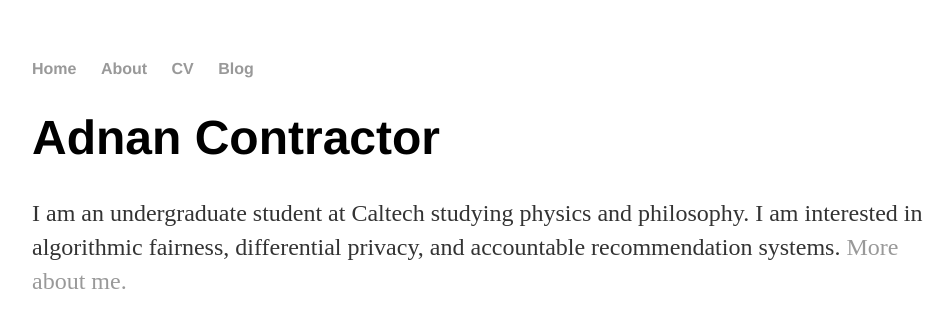
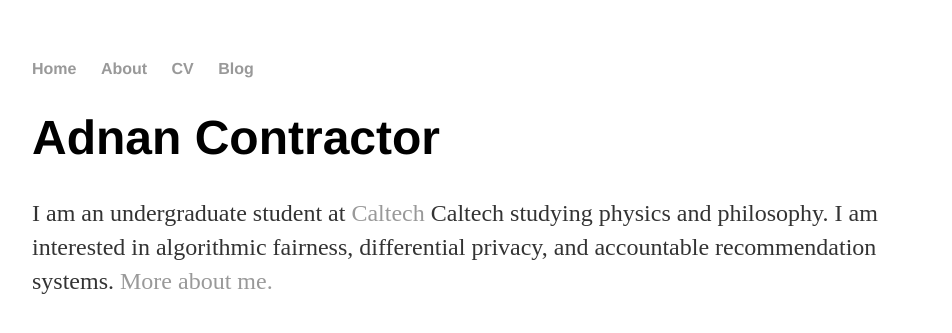
Before and after one commit to acontrac/acontrac.github.io, a Jekyll site: the page built from index.html, in a window 1280 px wide. Shown: the top 333 px of the page, without its empty margins (160-1112 px from the left). Built offline with Jekyll 4.4.1, drawn with Linux system fonts in a browser that asks for light colours.

Commit message:
Update index.html

```diff
--- a/index.html
+++ b/index.html
@@ -5,5 +5,5 @@ title: Adnan Contractor
 <div class="blurb">
 	<h1>Adnan Contractor</h1>
 </div><!-- /.blurb -->
-<p>I am an undergraduate student at Caltech studying physics and philosophy. I am interested in algorithmic fairness, differential privacy, and accountable recommendation systems. <a href="/about">More about me.</a></p>
+<p>I am an undergraduate student at <a href="http://caltech.edu">Caltech</a> Caltech studying physics and philosophy. I am interested in algorithmic fairness, differential privacy, and accountable recommendation systems. <a href="/about">More about me.</a></p>
 </div><!-- /.blurb -->
```
